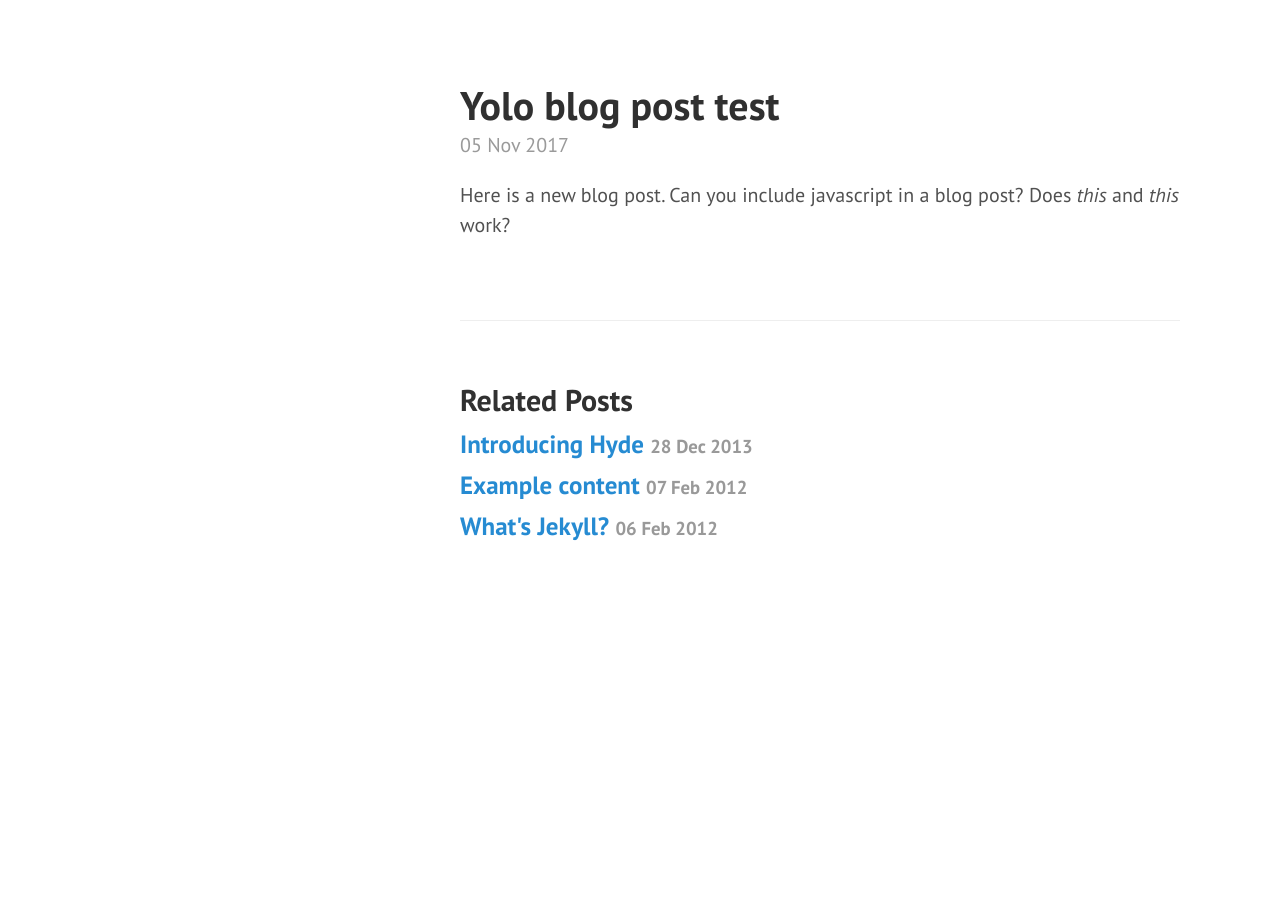
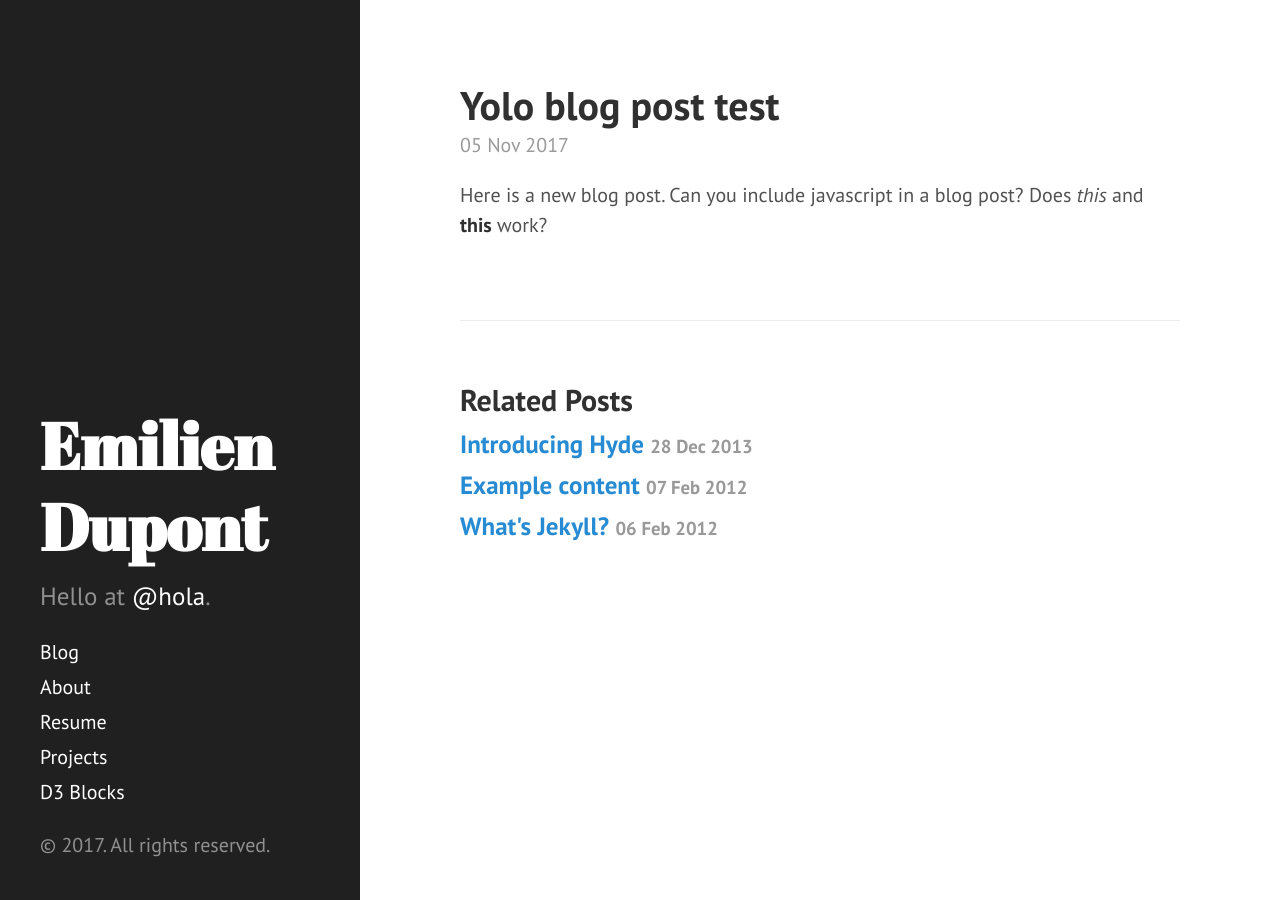
Before and after one commit to EmilienDupont/emiliendupont.github.io, a Jekyll site: the page built from _posts/2017-11-05-hello-test.md, in a window 1280 px wide. Built offline with Jekyll 4.4.1, drawn with Linux system fonts in a browser that asks for light colours; some of the changed lines change nothing that is shown.

Commit message:
:gem: get sidebar back and simplify config

```diff
--- a/_config.yml
+++ b/_config.yml
@@ -7,16 +7,12 @@
 
 # Setup
 title:            Emilien Dupont
-tagline:          'Yolo'
+tagline:          'Deep Learning is deep learning'
 description:      'Hello at <a href="https://github.com/EmilienDupont" target="_blank">@hola</a>.'
 url:              https://emiliendupont.github.io
 baseurl:
-
-author:
-  name:           'Emilien Dupont'
-  url:            https://emiliendupont.github.io
-
 paginate:         5
+name:             Emilien Dupont
 
 twitter:
   username:       emidup
--- a/_layouts/default.html
+++ b/_layouts/default.html
@@ -5,7 +5,7 @@
 
   <body>
 
-    <!-- {% include sidebar.html %} -->
+    {% include sidebar.html %}
 
     <div class="content container">
       {{ content }}
--- a/_posts/2017-11-05-hello-test.md
+++ b/_posts/2017-11-05-hello-test.md
@@ -5,4 +5,4 @@
 
 Here is a new blog post.
 Can you include javascript in a blog post?
-Does _this_ and *this* work?
+Does _this_ and **this** work?
```
